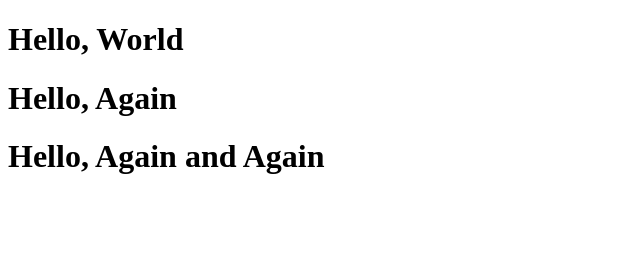
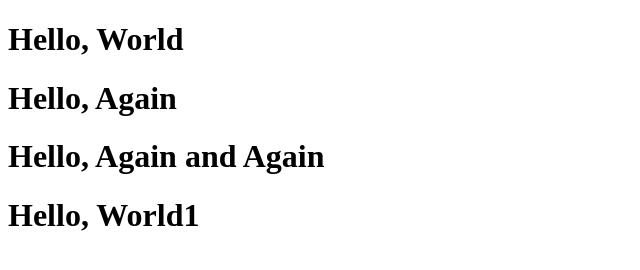
Before and after one commit to DrakeRamore/DrakeRamore, a plain HTML site: page index.html in a window 1280 px wide. Shown: the whole page, without its empty margins (0-640 px from the left). Drawn offline with Linux system fonts and the light colour scheme.

Commit message:
new version2

```diff
--- a/index.html
+++ b/index.html
@@ -10,5 +10,6 @@
     <h1>Hello, World</h1>
     <h1>Hello, Again</h1>
     <h1>Hello, Again and Again</h1>
+    <h1>Hello, World1</h1>
 </body>
 </html>
```
